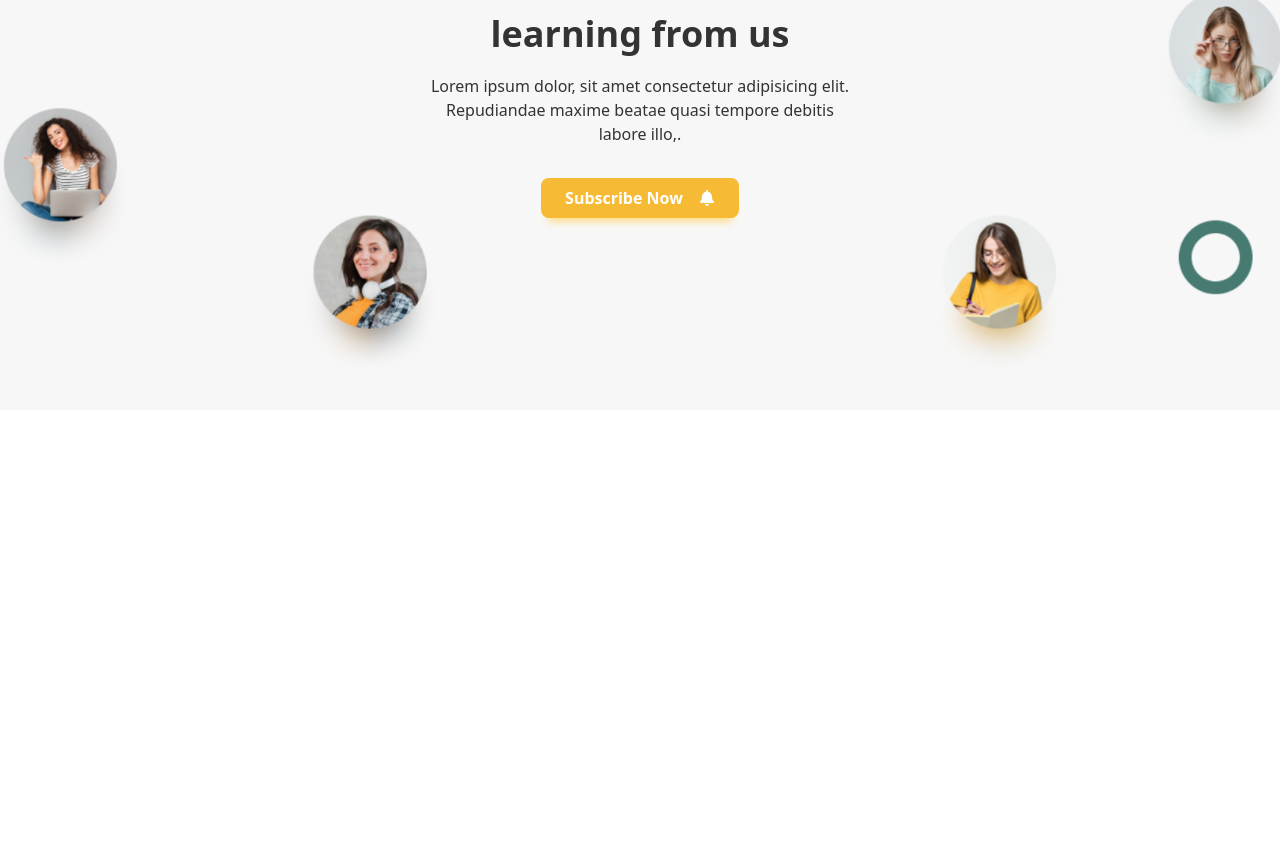
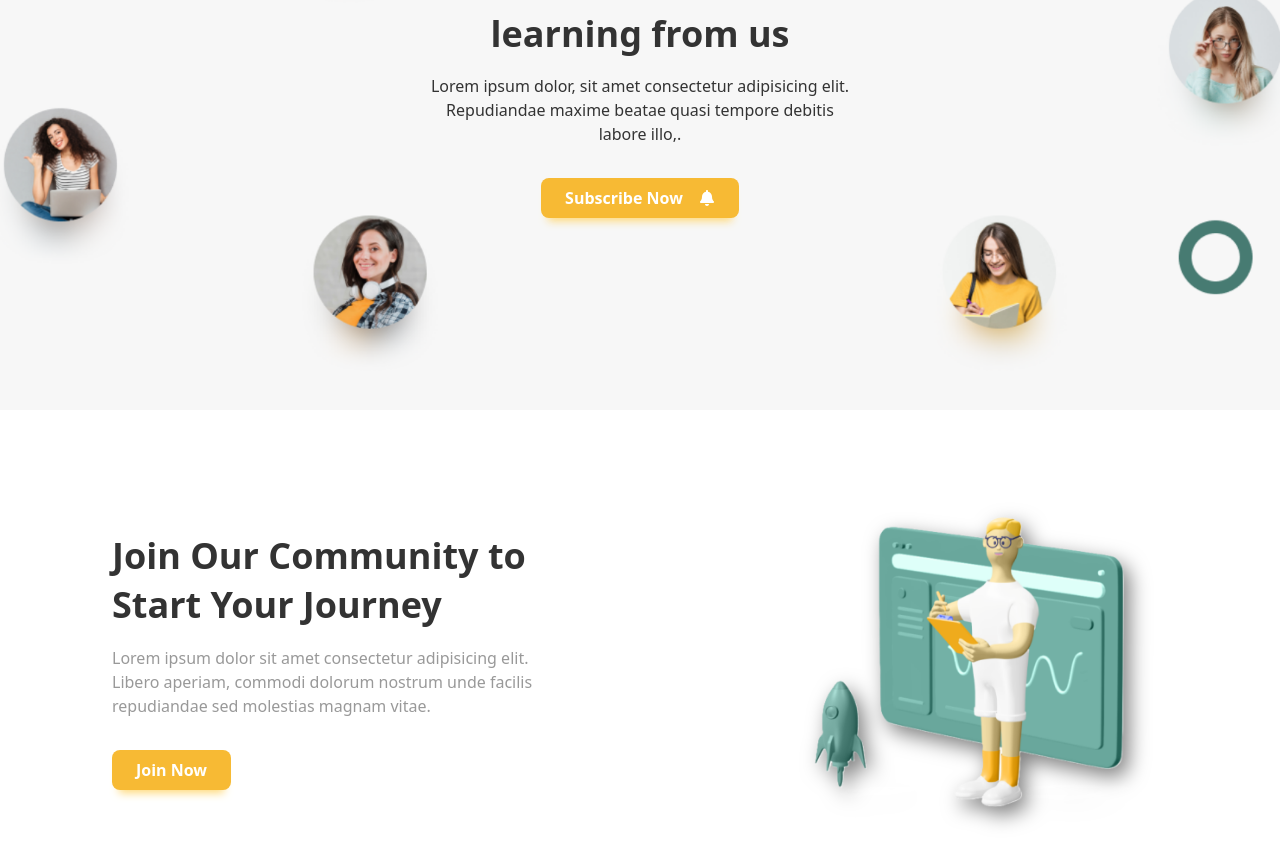
Before and after one commit to hmmasudsarder/elearning, a React (Vite) app: page / in a window 1280 px wide. Shown: the part 1998-2862 px from the top of the page. Before the commit the page ends 2408 px from the top, so only its background shows below. Built offline with nearby package versions, Linux system fonts and the light colour scheme.

Commit message:
footer added

```diff
--- a/src/App.jsx
+++ b/src/App.jsx
@@ -1,4 +1,5 @@
 import Banner from "./components/Banner/Banner";
+import Banner2 from "./components/Banner/Banner2";
 import Hero from "./components/Hero/Hero";
 import Services from "./components/Services/Services";
 import Subscribe from "./components/Subscribe/Subscribe";
@@ -10,6 +11,7 @@
       <Services />
       <Banner/>
       <Subscribe/>
+      <Banner2/>
     </main>
   );
 };
--- /dev/null
+++ b/src/components/Banner/Banner2.jsx
@@ -0,0 +1,34 @@
+import { FaBookReader } from "react-icons/fa";
+import BannerPng from "../../assets/banner.png";
+import { motion } from "framer-motion";
+
+const Banner2 = () => {
+  return (
+    <section>
+      <div className="cotainer py-14 md:py-24 grid grid-cols-1 md:grid-cols-2 gap-8 space-y-6 md:space-y-0">
+        {/* Banner Text  */}
+            <motion.div initial={{opacity: 0, x: -50}}
+            whileInView={{opacity:1, x: 0}} className="flex flex-col justify-center">
+                <div className="text-center md:text-left space-y-4 lg:max-w-[450px] ml-28">
+                    <h3 className="text-4xl font-bold !leading-snug">Join Our Community to Start Your Journey</h3>
+                    <p className="text-dark2">Lorem ipsum dolor sit amet consectetur adipisicing elit. Libero aperiam, commodi dolorum nostrum unde facilis repudiandae sed molestias magnam vitae.</p>
+                    <a href="" className="primary-btn !mt-8">Join Now</a>
+                </div>
+            </motion.div>
+        {/* Banner Image  */}
+        <div className="flex justify-center items-center">
+          <motion.img
+            initial={{ opacity: 0, x: 50 }}
+            whileInView={{ opacity: 1, x: 0 }}
+
+            src={BannerPng}
+            className="w-[350px] md:max-w-[450px] object-cover drop-shadow"
+            alt=""
+          />
+        </div>
+      </div>
+    </section>
+  );
+};
+
+export default Banner2;
--- /dev/null
+++ b/src/components/Footer/Footer.jsx
@@ -0,0 +1,10 @@
+
+const Footer = () => {
+    return (
+        <div>
+
+        </div>
+    );
+};
+
+export default Footer;
```
